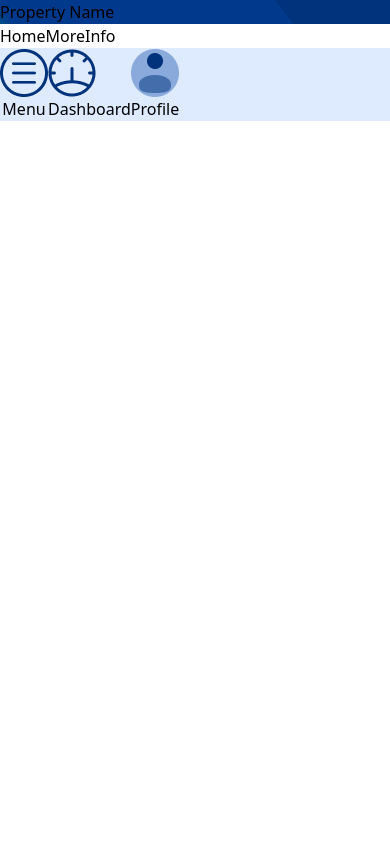
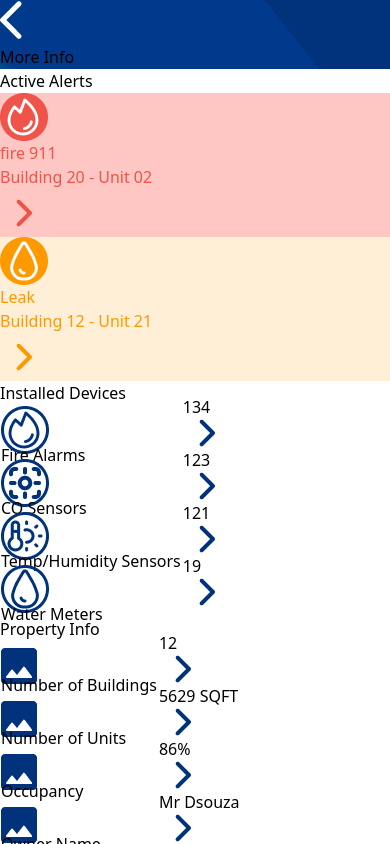
Before and after one commit to Nishanttrivedii/rezytsx, a React (Vite) app: page /homemoreinfo in a window 390 px wide. Shown: the top 844 px of the page. Built offline with nearby package versions, Linux system fonts and the light colour scheme.

Commit message:
unitpagemobile

```diff
--- a/src/App.tsx
+++ b/src/App.tsx
@@ -7,13 +7,14 @@ import { useSelector, useDispatch } from 'react-redux';
 import { setSmallScreen, setLargeScreen } from './components/Slices/ScreenSizeSlice';
 import { RootState } from './store';
 import MobileNavbar from './components/MobileNavbar';
-
+import MobileUnit from './Unit/MobileUnit';
 import { useEffect } from 'react';
 import MobileFooter from './components/MobileFooter';
 import MobileHome from './components/MobileHome';
 import HomeMoreInfo from './components/HomeMoreInfo';
+import UnitMoreInfo from './Unit/UnitMoreInfo';
 function App() {
-  const { isSmallScreen, isLargeScreen } = useSelector((state: RootState) => state.screenSize);
+  const { isLargeScreen } = useSelector((state: RootState) => state.screenSize);
   const dispatch = useDispatch();
 
   useEffect(() => {
@@ -42,9 +43,11 @@ function App() {
    {isLargeScreen ? <Navbar /> :<MobileNavbar />}
       <Routes>
        { isLargeScreen ? <Route path="/" element={<Home />} /> :  <Route path="/" element={<MobileHome />} /> }
+       { isLargeScreen ? <Route path="/unit" element={<Unit />} /> :  <Route path="/unit" element={<MobileUnit />} /> }
+        <Route path="/homemoreinfo" element ={<HomeMoreInfo />} />
+        <Route path="/unitmoreinfo" element ={<UnitMoreInfo />} />
 
-        <Route path="/unit" element={<Unit />} />
-        <Route path="/homemoreinfo" element ={<HomeMoreInfo />} />
+
       </Routes>
       {isLargeScreen ? "" :<MobileFooter />}
 
--- /dev/null
+++ b/src/Unit/MobileUnit.tsx
@@ -0,0 +1,13 @@
+import Sensors from "./Sensors"
+
+const MobileUnit = () => {
+  return (
+<>
+<div className="bg-[#EDF1F7] w-(100%]  h-[fit-content] my-4  rounded-md relative top-[3rem] pb-[4rem] " id="sensors">
+     <Sensors />
+    </div>
+</>
+  )
+}
+
+export default MobileUnit
--- a/src/Unit/Sensors.tsx
+++ b/src/Unit/Sensors.tsx
@@ -11,8 +11,11 @@ import calender from "../assets/calender.png"
 import right from "../assets/right.png"
 import thumbnail from "../assets/thumbnail.png"
 import back from "../assets/back.png"
+import { useSelector } from 'react-redux';
+import { RootState } from '../store';
 const Sensors = () => {
 
+    const {isLargeScreen } = useSelector((state: RootState) => state.screenSize);
 
     const dangerMapping = {
         danger:danger,
@@ -32,15 +35,16 @@ const Sensors = () => {
     }
     return (
         <>
-       <div className='flex flex-row items-center gap-2'> <button><img src={back} className='h-6 w-6' alt="" /></button>
-      <div className=''>  Unit 02</div></div>
+      {isLargeScreen && <div className='flex flex-row items-center gap-2'> <button><img src={back} className='h-6 w-6' alt="" /></button>
+      <div className=''>  Unit 02</div></div>}
+
         <ul className='gap-[2rem] flex flex-col p-4'>
 
     {
         sensorData.map((item,index)=>{
          return(
             <li className='bg-[white] flex flex-col gap-1 p-2 rounded-lg '>
-            <div className='flex justify-between'   >
+            <div className={`flex justify-between ${isLargeScreen ? 'flex-row' : 'flex-col gap-2 '}`}   >
             <div className='order-1'>
                  <div className='flex flex-row gap-2'>
                     {item.name_value_pairs[0]?.value >=40 || item.name_value_pairs[1]?.value >=40 ?
@@ -60,21 +64,21 @@ const Sensors = () => {
 
              <div className='order-2 flex flex-row gap-1'>
                 {item.battery_level==100 &&
-                     <button className=' bg-[#00C17B] flex flex-row gap-1 items-center w-[70%] text-neutral-100 rounded-md max-h-[2.4rem]'>
+                     <button className=' bg-[#00C17B] flex flex-row gap-1 items-center  text-neutral-100 rounded-md max-h-[2.4rem]'>
                      <img className="h-6 w-6" src={full} alt="" />
                      <div>Battery</div>
                      <div id="percentage">{item.battery_level}</div>
                  </button>
                 }
                 {item.battery_level==50 &&
-                     <button className=' bg-[#FF9900] flex flex-row gap-1 items-center w-[70%] text-neutral-100 rounded-md max-h-[2.4rem]'>
+                     <button className=' bg-[#FF9900] flex flex-row gap-1 items-center  text-neutral-100 rounded-md max-h-[2.4rem]'>
                      <img className="h-6 w-6" src={half} alt="" />
                      <div>Battery</div>
                      <div id="percentage">{item.battery_level}</div>
                  </button>
                 }
                 {item.battery_level==15 &&
-                     <button className=' bg-[#F05348] flex flex-row gap-1 items-center w-[70%] text-neutral-100 rounded-md max-h-[2.4rem]'>
+                     <button className=' bg-[#F05348] flex flex-row gap-1 items-center  text-neutral-100 rounded-md max-h-[2.4rem]'>
                      <img className="h-6 w-6" src={low} alt="" />
                      <div>Battery</div>
                      <div id="percentage">{item.battery_level}</div>
@@ -85,27 +89,27 @@ const Sensors = () => {
             </div>
 
 
-            <div className='flex flex-row justify-between'>
-             <div className='order-1 flex flex-row gap-4'>
+            <div className={`flex flex-row justify-between ${isLargeScreen ? 'flex-row' : 'flex-col gap-2'}`}>
+             <div className={`order-1 flex gap-4 ${isLargeScreen ? 'flex-row' : 'flex-col '}`}>
           {item.name_value_pairs[0]?.name ?
-               <div className='h-[2.4rem] flex flex-row gap-2 p-2 items-center justify-center h-[2.2rem] text-[red] rounded-md max-h-[2.4rem]' style={{ backgroundColor: item.name_value_pairs[0]?.name === 'Temperature' ? 'rgba(255, 87, 77, 0.24)' : '#EDF1F7',color : item.name_value_pairs[0]?.name === 'Temperature' ? 'red' : 'black'}}>                     <img  className="h-6 w-6" src={sensormapping.temperature} alt="" />
+               <div className='h-[2.4rem] flex flex-row gap-2 p-2 items-center justify-center h-[2.2rem] text-[red] rounded-md max-h-[2.4rem] w-[fit-content] w-[fit-content]' style={{ backgroundColor: item.name_value_pairs[0]?.name === 'Temperature' ? 'rgba(255, 87, 77, 0.24)' : '#EDF1F7',color : item.name_value_pairs[0]?.name === 'Temperature' ? 'red' : 'black'}}>                     <img  className="h-6 w-6" src={sensormapping.temperature} alt="" />
                <div>{item.name_value_pairs[0]?.name}</div>
                <div>{item.name_value_pairs[0]?.value} °C</div>
            </div>
            :
-           <div className='h-[2.4rem] flex flex-row gap-2 p-2 items-center justify-center h-[2.2rem] text-[red] rounded-md' style={{ backgroundColor: '#EDF1F7',color : item.name_value_pairs[0]?.name === 'Temperature' ? 'red' : 'black'}}>                     <img  className="h-4 w-4" src={thumbnail} alt="" />
+           <div className='h-[2.4rem] flex flex-row gap-2 p-2 items-center justify-center h-[2.2rem] text-[red] rounded-md w-[fit-content]' style={{ backgroundColor: '#EDF1F7',color : item.name_value_pairs[0]?.name === 'Temperature' ? 'red' : 'black'}}>                     <img  className="h-4 w-4" src={thumbnail} alt="" />
            <div>Name</div>
            <div>Value</div>
        </div>
           }
                  {item.name_value_pairs[1]?.name ?
-                    <div className='flex flex-row gap-2 bg-[#FF574D] p-2 items-center justify-center h-[2.2rem] ' style={{backgroundColor:'#EDF1F7'}}>
+                    <div className='flex flex-row gap-2 bg-[#FF574D] p-2 items-center justify-center h-[2.2rem] w-[fit-content]' style={{backgroundColor:'#EDF1F7'}}>
                     <img  className="h-6 w-6" src={sensormapping.humidity} alt="" />
                     <div>{item.name_value_pairs[1]?.name}</div>
                     <div>{item.name_value_pairs[1]?.value}%</div>
                 </div>
                 :
-                <div className='h-[2.4rem] flex flex-row gap-2 p-2 items-center justify-center h-[2.2rem] text-[red] rounded-md' style={{ backgroundColor: '#EDF1F7',color : item.name_value_pairs[0]?.name === 'Temperature' ? 'red' : 'black'}}>                     <img  className="h-4 w-4" src={thumbnail} alt="" />
+                <div className='h-[2.4rem] flex flex-row gap-2 p-2 items-center justify-center h-[2.2rem] text-[red] rounded-md w-[fit-content]' style={{ backgroundColor: '#EDF1F7',color : item.name_value_pairs[0]?.name === 'Temperature' ? 'red' : 'black'}}>                     <img  className="h-4 w-4" src={thumbnail} alt="" />
                 <div>Name</div>
                 <div>Value</div>
             </div>
--- /dev/null
+++ b/src/Unit/UnitMoreInfo.tsx
@@ -0,0 +1,16 @@
+import InstalledDevices from "../components/InstalledDevices/InstalledDevices"
+import UnitInfo from "./UnitInfo"
+
+const UnitMoreInfo = () => {
+  return (
+   <>
+   <div className="bg-[#EDF1F7] w-(100%]  h-[fit-content] my-4  rounded-md relative top-[3rem] pb-[4rem] h-[100vh] " id="sensors">
+
+   <UnitInfo />
+   <InstalledDevices/>
+</div>
+   </>
+  )
+}
+
+export default UnitMoreInfo
--- a/src/components/ActiveAlerts/ActiveAlerts.tsx
+++ b/src/components/ActiveAlerts/ActiveAlerts.tsx
@@ -4,7 +4,11 @@ import arrow from "../../assets/icon.png"
 import yellowarrow from "../../assets/yellow.png"
 import drop from "../../assets/drop.png"
 import Alerts from './Alerts.js'
+import { RootState } from "../../store";
+import { useSelector } from "react-redux";
 const ActiveAlerts = () => {
+  const {isLargeScreen } = useSelector((state: RootState) => state.screenSize);
+
     const iconMapping = {
         fire: fire,
         drop: drop,
@@ -16,8 +20,8 @@ const ActiveAlerts = () => {
     };
   return (
   <>
-<div className='m-4'>
-<div className='w-[100%] h-[2rem] bg-[#01337C] text-white p-1 font-[inter] font-small text-[18px] rounded flex items-center'>Active Alerts</div>
+<div className={`${isLargeScreen ? 'm-4' : 'm-2'}`}>
+<div className='w-[100%] h-[2rem] bg-[#01337C] text-white  font-[inter] font-small text-[18px] rounded flex items-center '>Active Alerts</div>
   <ul>
   {Alerts.map((alert) => (
     <li key={alert.issue}  className={`w-[100%] h-[3rem] bg-[${alert.bg}] mt-2 items-center flex rounded justify-between`} style={{backgroundColor:alert.bg}} >
--- a/src/components/HomeMoreInfo.tsx
+++ b/src/components/HomeMoreInfo.tsx
@@ -1,8 +1,21 @@
-import React from 'react'
+import { RootState } from "../store";
+import { useSelector } from "react-redux";
+import ActiveAlerts from "./ActiveAlerts/ActiveAlerts";
+import InstalledDevices from "./InstalledDevices/InstalledDevices";
+import PropertyInfo from "./PropertyInfo/PropertyInfo";
 
 const HomeMoreInfo = () => {
+  const {isLargeScreen } = useSelector((state: RootState) => state.screenSize);
+
   return (
-    <div>HomeMoreInfo</div>
+  <>
+        <div id="mainContainer" className={isLargeScreen ? "bg-[#D8DFEA] flex flex-col gap-4 top-[2.9rem] relative z-1 pb-[4rem]" :"bg-[#D8DFEA] flex flex-col gap-4 top-[2.9rem] relative z-1 pb-[4rem] p-4"}>
+   <ActiveAlerts />
+   <InstalledDevices />
+   <PropertyInfo />
+
+</div>
+  </>
   )
 }
 
--- a/src/components/InstalledDevices/InstalledDevices.tsx
+++ b/src/components/InstalledDevices/InstalledDevices.tsx
@@ -3,9 +3,13 @@ import cosensor from "../../assets/cosensor.png"
 import tempsensor from "../../assets/tempsensor.png"
 import watermeters from "../../assets/watermeters.png"
 import arrow from "../../assets/arrow.png"
-
+import { RootState } from "../../store";
+import { useSelector } from "react-redux";
 
 const InstalledDevices = () => {
+
+  const {isLargeScreen } = useSelector((state: RootState) => state.screenSize);
+
   const iconMapping = {
    fire:fire,
    cosensor:cosensor,
@@ -41,10 +45,9 @@ const InstalledDevices = () => {
   return (
     <>
     <div className='bg-[##EDF1F7] w-[100%]  sm:w-full xs:w-full rounded-lg justify-center flex flex-col items-center '>
-    <div className='w-[95%] h-[2rem] bg-[#01337C] text-white p-1  font-small text-[18px] rounded flex items-center mt-3'>Installed Devices</div>
+    <div className={`w-[95%] h-[2rem] bg-[#01337C] text-white p-1  font-small text-[18px] rounded flex items-center ${isLargeScreen ? 'mt-3' : ''}`}>Installed Devices</div>
 
-      <table className="w-[95%] divide-y divide-gray-200 border-separate border-spacing-y-3  mb-[10px] mx-[10px] mt-[1px]">
-
+    <table className={`w-[95%] divide-y divide-gray-200 border-separate border-spacing-y-3 mb-[10px] mt-[1px] ${isLargeScreen ? 'mx-[10px]' : ''}`}>
         <tbody className="divide-y divide-gray-200">
           {devices.map((item, index) => (
             <tr key={index} className="bg-[#FFFFFF] h-[42px]">
--- a/src/components/MobileNavbar.tsx
+++ b/src/components/MobileNavbar.tsx
@@ -4,6 +4,8 @@ import { useState, useEffect } from 'react'
 import searchicon from "../assets/searchicon.png"
 import newmsg from "../assets/newmsg.png"
 import newnotification from "../assets/newnotification.png"
+import back from "../assets/whiteback.png"
+import { Link } from "react-router-dom";
 const MobileNavbar = () => {
   const location = useLocation();
 
@@ -18,23 +20,46 @@ const MobileNavbar = () => {
   return (
     <>
       <div
-        className='w-[100%] h-[2.9rem] rounded-b-lg fixed z-[2]'
+        className='w-[100%] h-[2.9rem] rounded-b-lg fixed z-[2] top-0'
         style={{
           background: 'linear-gradient(231.98deg, #01337C 28.19%, #013A8C 28.2%, #013A8C 96.59%, #00C17B 119.39%)',
         }}
 
       >
         <div className='flex justify-between items-center h-full px-1'>
+
+          {currentRoute === "/homemoreinfo" ? (
+            <div className="flex flex-row gap-2">
+              <Link to={"/"}>
+                <button><img className="h-3 w-3" src={back} alt="" /></button>
+              </Link>
+              <div className='text-white order-1'>More Info</div>
+            </div>
+          ) : currentRoute === "/unitmoreinfo" ? (
+            <div className="flex flex-row gap-2">
+              <Link to={"unit"}>
+                <button><img className="h-3 w-3" src={back} alt="" /></button>
+              </Link>
+              <div className='text-white order-1'>More Info</div>
+            </div>
+          ) : (
             <div className='text-white order-1'>Property Name</div>
+          )}
+
+
+
+
           {currentRoute == "/" || currentRoute == "/unit" ?
             (
-            <button className='bg-[#FFFFFF] order-2 flex flex-row gap-1 rounded items-center'>
+              <Link className="order-2 " to={currentRoute === "/" ? "/homemoreinfo" : "/unitmoreinfo"}>
+                <button className='bg-[#FFFFFF] flex flex-row gap-1 rounded items-center '>
                   <img className="h-6 w-6 p-1" src={exclamation} alt="" />
                   <div className='p-1 text-sm'>MORE INFO</div>
                 </button>
+              </Link>
             )
             :
-            currentRoute =="/homemoreinfo" || currentRoute =="unitmoreinfo" ?
+            currentRoute == "/homemoreinfo" || currentRoute == "/unitmoreinfo" ?
 
               (
                 <></>
```
Also changed, not shown: src/assets/whiteback.png (added). Lines whose indentation alone changed are shown as unchanged.
